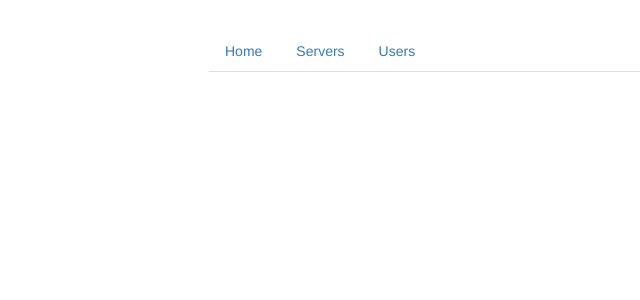
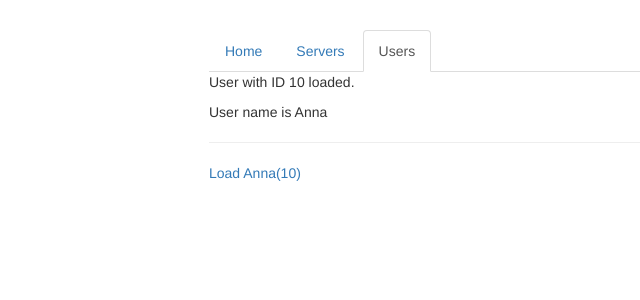
Before and after one commit to donchriscorleone/angular-routing, an Angular app: page /users/10/Anna in a window 1280 px wide. Before the commit this address led to /. Shown: the top 300 px of the page, without its empty margins (56-696 px from the left). Built offline with nearby package versions, Linux system fonts and the light colour scheme.

Commit message:
Fetching route parameters reactively.

```diff
--- a/src/app/app.module.ts
+++ b/src/app/app.module.ts
@@ -15,7 +15,7 @@
 const appRoutes: Routes = [
   { path: "", component: HomeComponent },
   { path: "users", component: UsersComponent },
-  { path: "users/:id", component: UserComponent },
+  { path: "users/:id/:name", component: UserComponent },
   { path: "servers", component: ServersComponent },
 ];
 @NgModule({
--- a/src/app/users/user/user.component.html
+++ b/src/app/users/user/user.component.html
@@ -1,2 +1,4 @@
-<p>User with ID _ID_ loaded.</p>
-<p>User name is _NAME_</p>
+<p>User with ID {{ user.id }} loaded.</p>
+<p>User name is {{ user.name }}</p>
+<hr />
+<a [routerLink]="['/users', 10, 'Anna']">Load Anna(10)</a>
--- a/src/app/users/user/user.component.ts
+++ b/src/app/users/user/user.component.ts
@@ -1,16 +1,22 @@
-import { Component, OnInit } from '@angular/core';
+import { Component, OnInit } from "@angular/core";
+import { ActivatedRoute, Params } from "@angular/router";
 
 @Component({
-  selector: 'app-user',
-  templateUrl: './user.component.html',
-  styleUrls: ['./user.component.css']
+  selector: "app-user",
+  templateUrl: "./user.component.html",
+  styleUrls: ["./user.component.css"],
 })
 export class UserComponent implements OnInit {
-  user: {id: number, name: string};
+  user: { id: number; name: string };
 
-  constructor() { }
+  constructor(private route: ActivatedRoute) {}
 
   ngOnInit() {
+    this.route.params.subscribe((params: Params) => {
+      this.user = {
+        id: params["id"],
+        name: params["name"],
+      };
+    });
   }
-
 }
```
